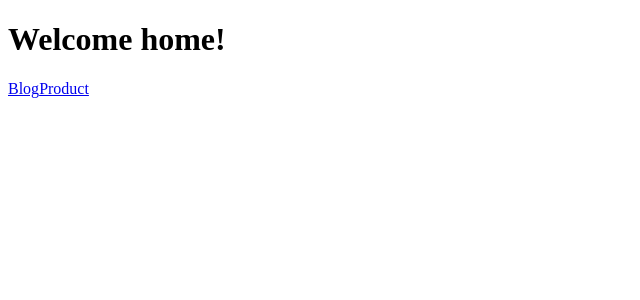
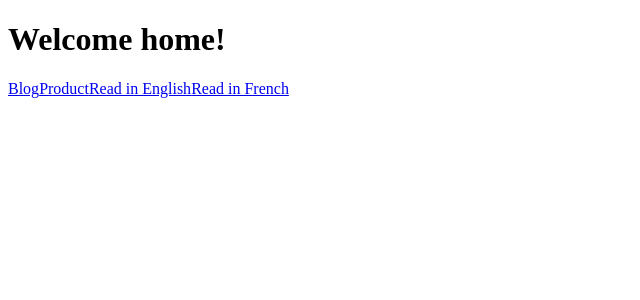
Before and after one commit to TanmoyWG01/learn-Next.js, a Next.js app in the folder my-app/: page / in a window 1280 px wide. Shown: the top 300 px of the page, without its empty margins (0-640 px from the left). Built offline with nearby package versions, Linux system fonts and the light colour scheme.

Commit message:
Add links for reading articles in English and French on Home page

```diff
--- a/my-app/src/app/page.tsx
+++ b/my-app/src/app/page.tsx
@@ -6,6 +6,9 @@
       <h1>Welcome home!</h1>
       <Link href="/blog">Blog</Link>
       <Link href="/products">Product</Link>
+      <Link href="/articles/breaking-news-123?lang=en">Read in English</Link>
+      <Link href="/articles/breaking-news-123?lang=fr">Read in French</Link>
+
     </>
   );
 }
```
